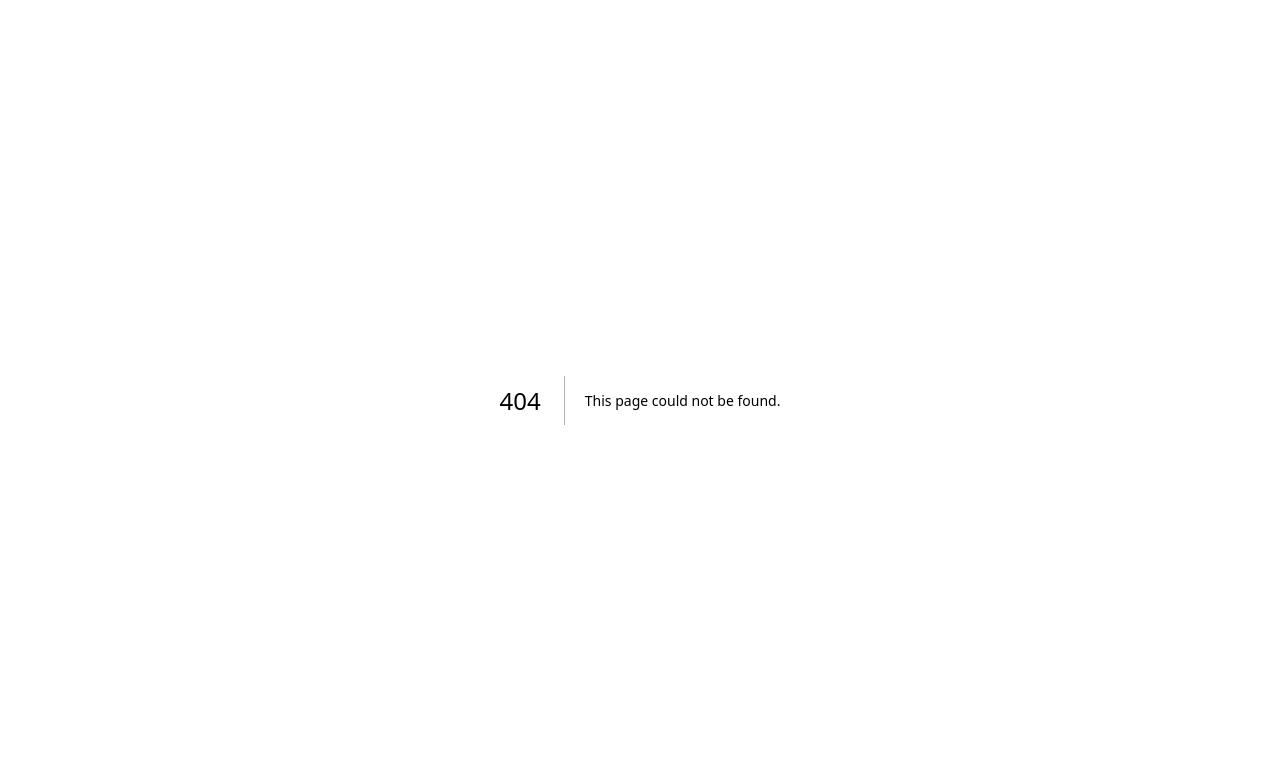
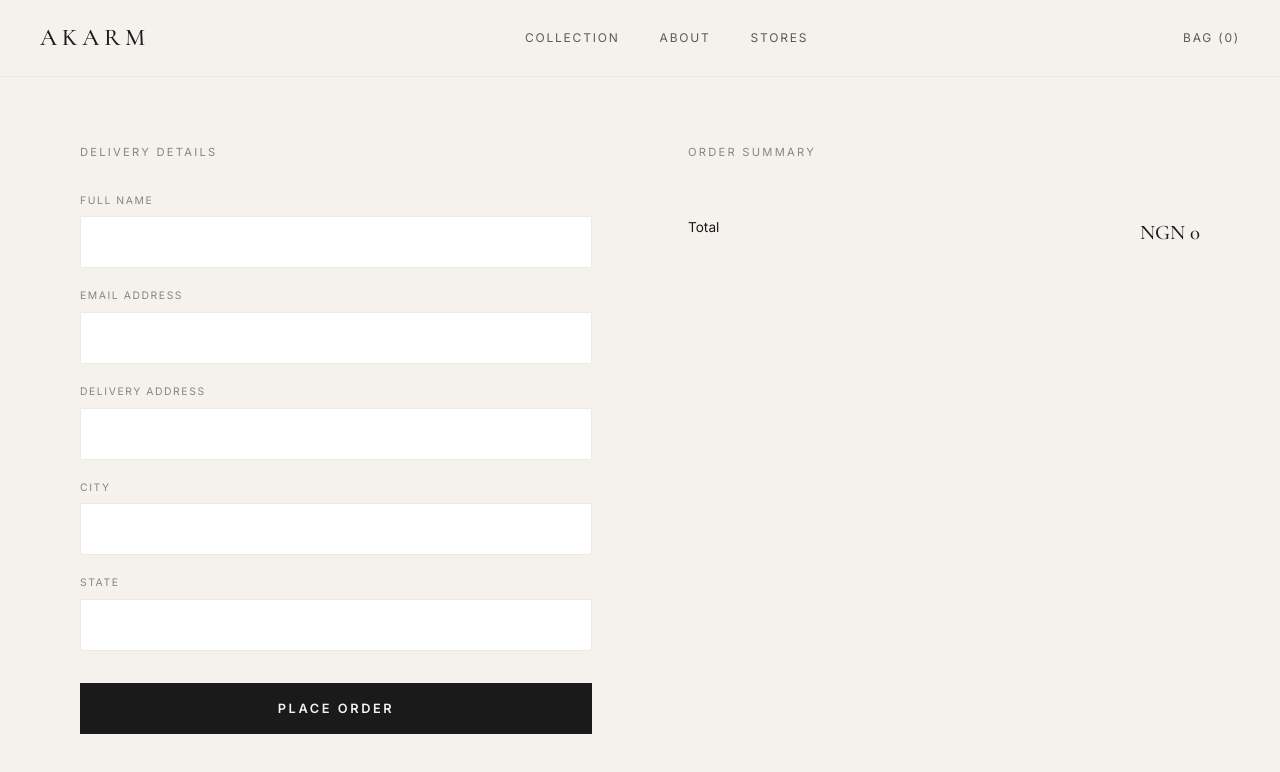
Before and after one commit to Imjim07/akarm, a Next.js app: page /checkout in a window 1280 px wide. Before the commit this address had no page. Shown: the top 772 px of the page. Built offline with nearby package versions, Linux system fonts and the light colour scheme.

Commit message:
Add checkout page

```diff
--- /dev/null
+++ b/src/app/checkout/page.tsx
@@ -0,0 +1,117 @@
+"use client";
+
+import { useState } from "react";
+import { useCart } from "@/context/CartContext";
+import Navbar from "@/components/Navbar";
+
+export default function CheckoutPage() {
+  const { items, total, setIsOpen } = useCart();
+  const [placed, setPlaced] = useState(false);
+  const [form, setForm] = useState({
+    name: "",
+    email: "",
+    address: "",
+    city: "",
+    state: "",
+  });
+
+  function handleChange(e: React.ChangeEvent<HTMLInputElement>) {
+    setForm({ ...form, [e.target.name]: e.target.value });
+  }
+
+  function handleOrder() {
+    if (!form.name || !form.email || !form.address || !form.city || !form.state) {
+      alert("Please fill in all fields");
+      return;
+    }
+    setPlaced(true);
+  }
+
+  if (placed) {
+    return (
+      <main style={{ minHeight: "100vh", backgroundColor: "var(--color-bg)", display: "flex", alignItems: "center", justifyContent: "center" }}>
+        <div style={{ textAlign: "center", maxWidth: "500px", padding: "2rem" }}>
+          <p style={{ fontFamily: "var(--font-inter)", fontSize: "0.7rem", letterSpacing: "0.2em", textTransform: "uppercase", color: "var(--color-text)", opacity: 0.5, marginBottom: "1.5rem" }}>
+            Order Confirmed
+          </p>
+          <h1 style={{ fontFamily: "var(--font-cormorant)", fontSize: "3rem", fontWeight: 300, color: "var(--color-text)", marginBottom: "1rem" }}>
+            Thank you, {form.name}.
+          </h1>
+          <p style={{ fontFamily: "var(--font-inter)", fontSize: "0.9rem", lineHeight: 1.8, color: "var(--color-text)", opacity: 0.6, marginBottom: "2rem" }}>
+            Your order has been received. We will send a confirmation to {form.email} shortly.
+          </p>
+          <a href="/" style={{ fontFamily: "var(--font-inter)", fontSize: "0.75rem", letterSpacing: "0.2em", textTransform: "uppercase", color: "var(--color-text)", textDecoration: "none", borderBottom: "1px solid var(--color-accent)", paddingBottom: "0.25rem" }}>
+            Continue Shopping
+          </a>
+        </div>
+      </main>
+    );
+  }
+
+  return (
+    <main style={{ minHeight: "100vh", backgroundColor: "var(--color-bg)", paddingTop: "80px" }}>
+      <Navbar />
+      <div style={{ display: "grid", gridTemplateColumns: "1fr 1fr", maxWidth: "1200px", margin: "0 auto", padding: "4rem 2.5rem", gap: "6rem" }}>
+
+        <div>
+          <p style={{ fontFamily: "var(--font-inter)", fontSize: "0.7rem", letterSpacing: "0.2em", textTransform: "uppercase", color: "var(--color-text)", opacity: 0.5, marginBottom: "2rem" }}>
+            Delivery Details
+          </p>
+
+          <div style={{ display: "flex", flexDirection: "column", gap: "1.25rem" }}>
+            {[
+              { label: "Full Name", name: "name", type: "text" },
+              { label: "Email Address", name: "email", type: "email" },
+              { label: "Delivery Address", name: "address", type: "text" },
+              { label: "City", name: "city", type: "text" },
+              { label: "State", name: "state", type: "text" },
+            ].map((field) => (
+              <div key={field.name}>
+                <label style={{ display: "block", fontFamily: "var(--font-inter)", fontSize: "0.65rem", letterSpacing: "0.15em", textTransform: "uppercase", color: "var(--color-text)", opacity: 0.5, marginBottom: "0.5rem" }}>
+                  {field.label}
+                </label>
+                <input
+                  type={field.type}
+                  name={field.name}
+                  value={form[field.name as keyof typeof form]}
+                  onChange={handleChange}
+                  style={{ width: "100%", padding: "0.85rem 1rem", fontSize: "0.95rem", border: "1px solid var(--color-surface)", borderRadius: "2px", backgroundColor: "white", color: "var(--color-text)", outline: "none", fontFamily: "var(--font-inter)" }}
+                />
+              </div>
+            ))}
+          </div>
+
+          <button
+            onClick={handleOrder}
+            style={{ marginTop: "2rem", width: "100%", padding: "1rem", backgroundColor: "var(--color-text)", color: "var(--color-bg)", border: "none", cursor: "pointer", fontFamily: "var(--font-inter)", fontSize: "0.8rem", fontWeight: 600, letterSpacing: "0.2em", textTransform: "uppercase" }}
+          >
+            Place Order
+          </button>
+        </div>
+
+        <div>
+          <p style={{ fontFamily: "var(--font-inter)", fontSize: "0.7rem", letterSpacing: "0.2em", textTransform: "uppercase", color: "var(--color-text)", opacity: 0.5, marginBottom: "2rem" }}>
+            Order Summary
+          </p>
+
+          {items.map((item) => (
+            <div key={item.id + item.size} style={{ display: "flex", gap: "1rem", marginBottom: "1.5rem", paddingBottom: "1.5rem", borderBottom: "1px solid var(--color-surface)" }}>
+              <img src={item.image} alt={item.name} style={{ width: "70px", height: "90px", objectFit: "cover" }} />
+              <div style={{ flex: 1 }}>
+                <p style={{ fontFamily: "var(--font-cormorant)", fontSize: "1rem", fontWeight: 500, color: "var(--color-text)", marginBottom: "0.25rem" }}>{item.name}</p>
+                <p style={{ fontFamily: "var(--font-inter)", fontSize: "0.75rem", color: "var(--color-text)", opacity: 0.5 }}>Size: {item.size} — Qty: {item.quantity}</p>
+              </div>
+              <p style={{ fontFamily: "var(--font-inter)", fontSize: "0.85rem", color: "var(--color-text)" }}>NGN {(item.price * item.quantity).toLocaleString()}</p>
+            </div>
+          ))}
+
+          <div style={{ display: "flex", justifyContent: "space-between", paddingTop: "1.5rem" }}>
+            <span style={{ fontFamily: "var(--font-inter)", fontSize: "0.85rem", color: "var(--color-text)" }}>Total</span>
+            <span style={{ fontFamily: "var(--font-cormorant)", fontSize: "1.3rem", fontWeight: 500, color: "var(--color-text)" }}>NGN {total.toLocaleString()}</span>
+          </div>
+        </div>
+
+      </div>
+    </main>
+  );
+}
```
